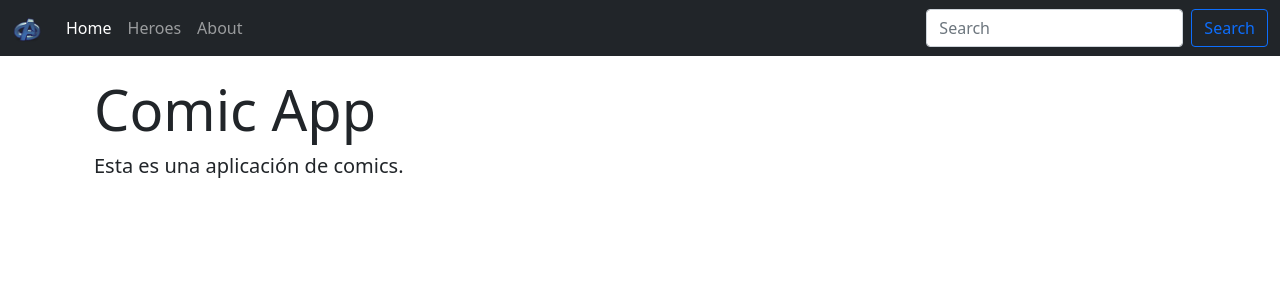
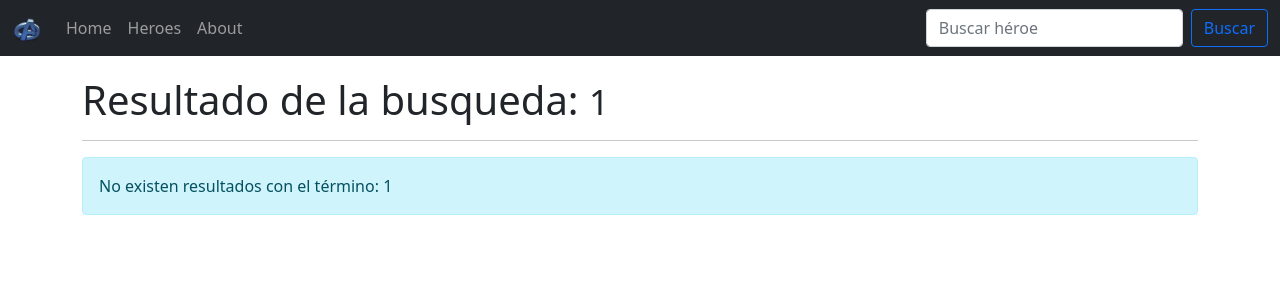
Before and after one commit to joseespiritu/LearningAngular, an Angular app in the folder spa/: page /buscar/1 in a window 1280 px wide. Before the commit this address led to /home. Shown: the top 300 px of the page. Built offline with nearby package versions, Linux system fonts and the light colour scheme.

Commit message:
Pipes y buscador heroes

```diff
--- a/spa/src/app/app.routes.ts
+++ b/spa/src/app/app.routes.ts
@@ -3,12 +3,14 @@
 import { AboutComponent } from "./components/about/about.component";
 import { HeroesComponent } from "./components/heroes/heroes.component";
 import { HeroeComponent } from "./components/heroe/heroe.component";
+import { GetHeroesComponent } from './components/get-heroes/get-heroes.component';
 
 const APP_AROUTES: Routes = [
     { path: 'home', component: HomeComponent },
     { path: 'about', component: AboutComponent },
     { path: 'heroes', component: HeroesComponent },
     { path: 'heroe/:id', component: HeroeComponent },
+    { path: 'buscar/:termino', component: GetHeroesComponent },
     { path: '**', pathMatch: 'full', redirectTo: 'home'}
 ];
 
--- /dev/null
+++ b/spa/src/app/components/get-heroes/get-heroes.component.html
@@ -0,0 +1,26 @@
+<h1>Resultado de la busqueda: <small>{{ termino }}</small></h1>
+<hr>
+
+<div class="row" *ngIf="heroes.length == 0">
+    <div class="col-md-12 animated fadeIn fast">
+        <div class="alert alert-info" role="alert">
+            No existen resultados con el término: {{ termino }}
+        </div>
+    </div>
+</div>
+
+<div class="row row-cols-1 row-cols-md-3 g-4">
+    <div class="col" *ngFor="let heroe of heroes; let i = index">
+        <div class="card animated fadeIn fast">
+            <img [src]="heroe.img" class="card-img-top" [alt]="heroe.nombre">
+            <div class="card-body">
+                <h5 class="card-title">{{ heroe.nombre }}</h5>
+                <p class="card-text">{{ heroe.bio }}</p>
+            </div>
+            <div class="card-footer">
+                <small class="text-muted">{{ heroe.aparicion }}</small>
+                <button (click)="verHeroe(i)"  type="button" class="btn btn-outline-primary btn-block d-block w-100 mt-2">Ver más...</button>
+            </div>
+        </div>
+    </div>
+</div>
--- /dev/null
+++ b/spa/src/app/components/get-heroes/get-heroes.component.ts
@@ -0,0 +1,32 @@
+import { Component, OnInit } from '@angular/core';
+import { HeroesService } from "../../servicios/heroes.service";
+import { Router, ActivatedRoute } from "@angular/router";
+
+@Component({
+  selector: 'app-get-heroes',
+  templateUrl: './get-heroes.component.html'
+})
+export class GetHeroesComponent implements OnInit {
+
+  heroes:any[] = [];
+  termino: string = "";
+
+  constructor(
+    private activatedRoute:ActivatedRoute,
+    private _heroesServices: HeroesService,
+    private router:Router
+  ) {
+  }
+
+  ngOnInit(): void {
+    this.activatedRoute.params.subscribe( params => {
+      this.heroes = this._heroesServices.buscarHeroe(params['termino']);
+      this.termino = params['termino'];
+    });
+  }
+
+  verHeroe( idx:number ){
+    this.router.navigate( ['/heroe', idx] );
+  }
+
+}
--- a/spa/src/app/components/heroe/heroe.component.html
+++ b/spa/src/app/components/heroe/heroe.component.html
@@ -1,4 +1,4 @@
-<h1 class="animated fadeIn">{{ heroe.nombre }} <small>{{ heroe.aparicion }}</small> </h1>
+<h1 class="animated fadeIn">{{ heroe.nombre | uppercase }} <small>({{ heroe.aparicion | date: 'y' }})</small> </h1>
 <hr>
 
 <div class="row animated fadeIn fast">
--- a/spa/src/app/components/shared/navbar/navbar.component.html
+++ b/spa/src/app/components/shared/navbar/navbar.component.html
@@ -23,8 +23,8 @@
             </ul>
 
             <form class="d-flex">
-                <input class="form-control me-2" type="search" placeholder="Search" aria-label="Search">
-                <button class="btn btn-outline-primary" type="submit">Search</button>
+                <input class="form-control me-2" type="search" placeholder="Buscar héroe" (keyup.enter)="buscarHeroe(buscarTexto.value)" #buscarTexto>
+                <button (click)="buscarHeroe(buscarTexto.value)" class="btn btn-outline-primary" type="button">Buscar</button>
             </form>
         </div>
     </div>
--- a/spa/src/app/components/shared/navbar/navbar.component.ts
+++ b/spa/src/app/components/shared/navbar/navbar.component.ts
@@ -1,4 +1,5 @@
 import { Component, OnInit } from '@angular/core';
+import { Router } from "@angular/router";
 
 @Component({
   selector: 'app-navbar',
@@ -6,9 +7,13 @@
 })
 export class NavbarComponent implements OnInit {
 
-  constructor() { }
+  constructor( private router:Router ) { }
 
   ngOnInit(): void {
   }
 
+  buscarHeroe( termino:string ){
+    this.router.navigate( ['/buscar', termino] );
+  }
+
 }
--- a/spa/src/app/servicios/heroes.service.ts
+++ b/spa/src/app/servicios/heroes.service.ts
@@ -67,6 +67,20 @@
         return this.heroes[idx];
     }
 
+    buscarHeroe( termino:string ):Heroe[] {
+
+        let heroeArr:Heroe[] = []
+        termino = termino.toLowerCase();
+
+        for ( let heroe of this.heroes ){
+            let nombre = heroe.nombre.toLowerCase()
+            if ( nombre.indexOf(termino) >= 0 ){
+                heroeArr.push(heroe);
+            }
+        }
+        return heroeArr;
+    }
+
 }
 
 export interface Heroe {
```
Also changed, not shown: spa/src/app/app.module.ts (+8 -2 lines).
